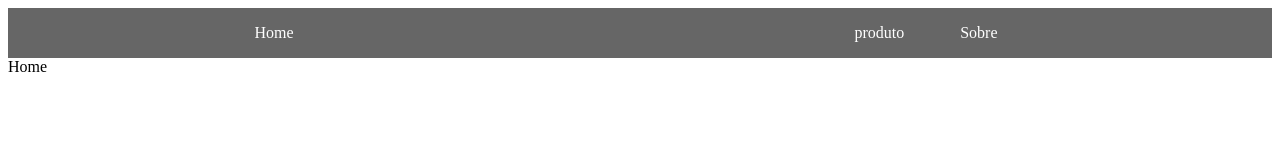
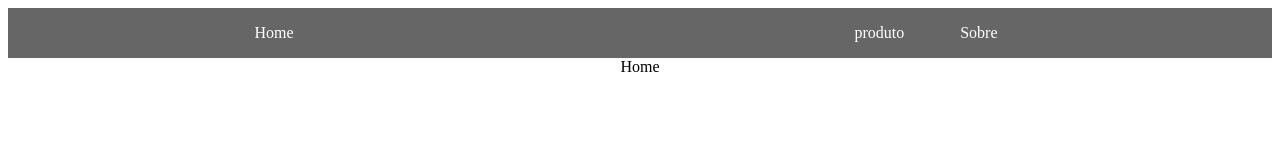
Before and after one commit to blackout273/react-page, a React (Vite) app: page / in a window 1280 px wide. Shown: the top 160 px of the page. Built offline with nearby package versions, Linux system fonts and the light colour scheme.

Commit message:
Alinhar textos no componente Home

```diff
--- /dev/null
+++ b/src/view/pages/home/Home.module.css
@@ -0,0 +1,3 @@
+.homeContainer{
+    text-align: center;
+}
--- a/src/view/pages/home/index.tsx
+++ b/src/view/pages/home/index.tsx
@@ -1,9 +1,9 @@
-
+import style from "./Home.module.css"
 const Home = () =>{
     return(
-        <>
+        <div className={style.homeContainer}>
         Home
-        </>
+        </div>
     )
     }
     export default Home
```
